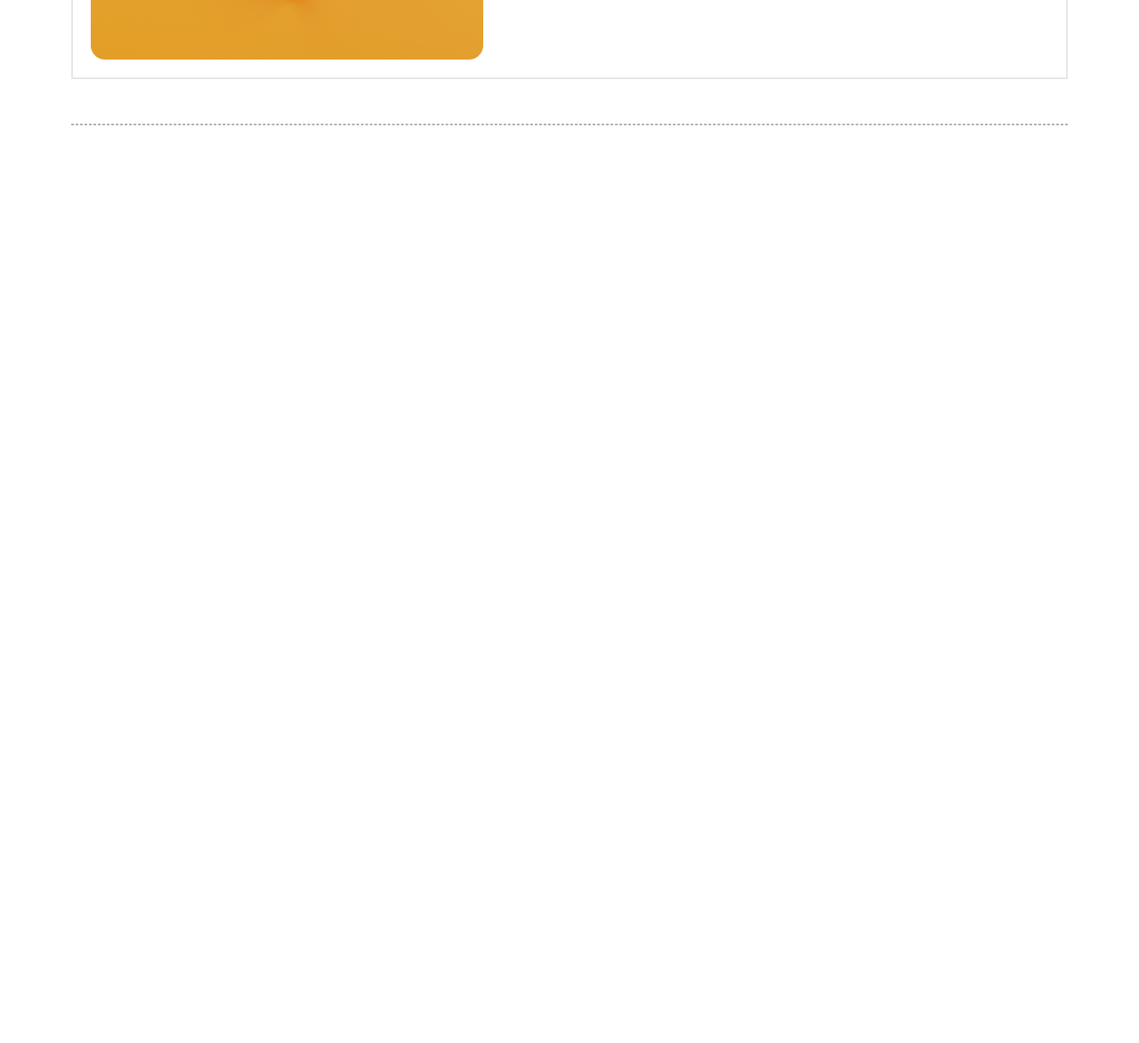
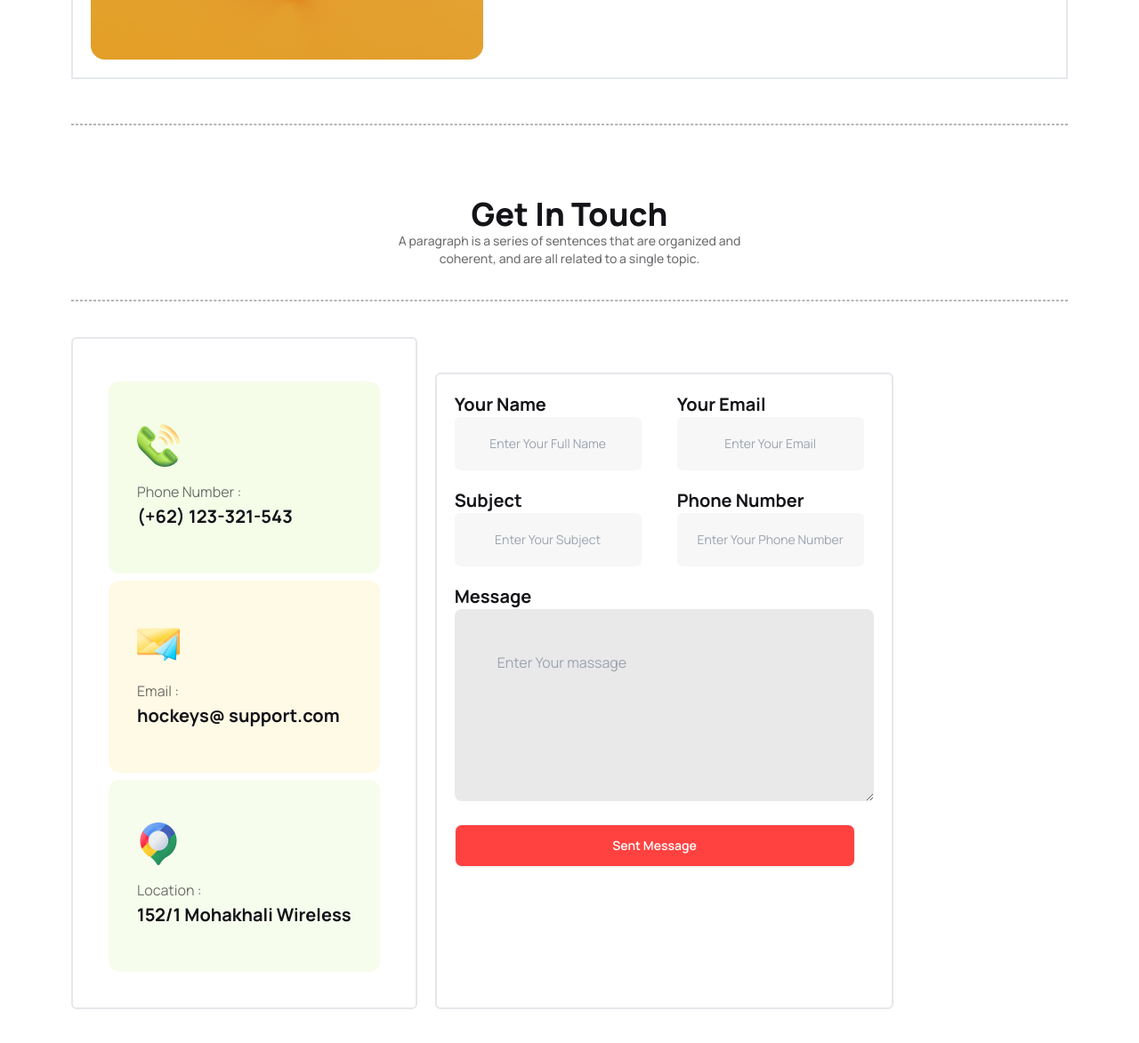
Before and after one commit to Nahid3d/Assngment-3, a plain HTML site: page index.html in a window 1280 px wide. Shown: the part 3511-4684 px from the top of the page at 89% size. Before the commit the page ends 3732 px from the top, so only its background shows below. Drawn offline with nearby package versions, Linux system fonts and the light colour scheme.

Commit message:
Get In Touch section added

```diff
--- a/index.html
+++ b/index.html
@@ -19,6 +19,15 @@
     body{
         font-family: 'Manrope', sans-serif;
     }
+
+@media only screen and (max-width:600px) {
+                .sm-device{
+
+                  display: none;
+
+                }
+
+               }
 </style>
 <!-- #13131899. -->
 <script>
@@ -668,6 +677,103 @@
       </section>
 
 
+      <!-- Get In Touch section start  -->
+
+      <section class="mx-20 my-20">
+        <div class="container">
+          <div>
+            <h2 class="text-[#131318] text-4xl font-extrabold text-center">
+              Get In Touch
+            </h2>
+            <p class="text-primary lg:text-sm font-medium leading-7 text-center"> A paragraph is a series of sentences that are organized and <br> coherent, and are all related to a single topic.  </p>
+            <hr style="border: 1px dashed rgb(184, 181, 181);" class="mt-9">
+          </div>
+
+          <div class="main lg:flex gap-5 mt-10 space-y-10">
+            <div class="p-10 border-2 rounded-md">
+              <!-- first box  -->
+              <div class="bg-[#bced6d26] mt-2 px-8 py-12 rounded-xl">
+                <img src="./Images/Group 1171275317.png" alt="phone logo ">
+                <h3 class="text-primary mt-4">
+                  Phone Number : <br>
+                 <span class="text-accent leading-8 text-xl font-bold">
+                  (+62) 123-321-543
+                 </span>
+                </h3>
+              </div>
+              <!-- second box -->
+              <div class="bg-[#fddd5f29] mt-2 px-8 py-12 rounded-xl">
+                <img src="./Images/Group 1171275318.png" alt="phone logo ">
+                <h3 class="text-primary mt-4">
+                  Email :
+
+                   <br>
+                 <span class="text-accent lg:leading-8 text-xl font-bold">
+                  hockeys@ <span class="">
+                    support.com
+                  </span>
+                 </span>
+                </h3>
+              </div>
+              <!-- third box -->
+              <div class="bg-[#bced6d20] mt-2 px-8 py-12 rounded-xl">
+                <img src="./Images/Group 1171275321.png" alt="phone logo ">
+                <h3 class="text-primary mt-4">
+                  Location :
+
+                  <br>
+                 <span class="text-accent leading-8 text-xl font-bold">
+
+
+                  152/1 Mohakhali Wireless
+                 </span>
+                </h3>
+              </div>
+
+            </div>
+            <div class="border-2 rounded-md p-5">
+              <form class="lg:flex gap-5">
+                <label for="name"><span class="text-accent text-xl font-bold">Your Name</span> <br>
+                  <input class="text-primary text-sm text-center px-5 py-5 bg-[#13131808] rounded-md outline-none" type="text" name="" id="name" placeholder="Enter Your Full Name">
+                </label> <br>
+                <label for="Email"><span class="text-accent text-xl font-bold"> Your Email </span> <br>
+                  <input class="text-primary text-sm text-center px-5 py-5 bg-[#13131808] rounded-md outline-none" type="email" name="email" id="Email" placeholder="Enter Your Email">
+                </label>
+
+              </form>
+              <div class="lg:flex gap-5 mt-5">
+                 <!-- 2 extra  -->
+                 <label for="name"><span class="text-accent text-xl font-bold">Subject</span> <br>
+                  <input class="text-primary text-sm text-center px-5 py-5 bg-[#13131808] rounded-md outline-none" type="text" name="" id="name" placeholder="Enter Your Subject">
+                </label> <br>
+                <label for="Email"><span class="text-accent text-xl font-bold"> Phone Number </span> <br>
+                  <input class="text-primary text-sm text-center px-5 py-5 bg-[#13131808] rounded-md outline-none" type="email" name="email" id="Email" placeholder="Enter Your Phone Number">
+                </label>
+              </div>
+               <!-- text area sm device -->
+               <div class="lg:hidden mt-5">
+                <label for="textarea"><span class="text-accent text-xl font-bold">Message</span> <br>
+                  <textarea class=" outline-none bg-[#13131817] p-12 rounded-lg " name="massage" id="textarea" cols="15"  rows="5" placeholder="Enter Your massage"></textarea>
+                </label>
+               </div>
+               <!-- large device  -->
+               <div class="sm-device mt-5">
+                <label for="textarea"><span class="text-accent text-xl font-bold">Message</span> <br>
+                  <textarea class=" outline-none bg-[#13131817] p-12 rounded-lg " name="massage" id="textarea" cols="40"  rows="5" placeholder="Enter Your massage"></textarea>
+                </label>
+               </div>
+               <div class="mt-5">
+                <button class="btn bg-secondary text-white lg:w-[450px]">
+                Sent Message
+                </button>
+               </div>
+
+            </div>
+
+          </div>
+        </div>
+      </section>
+
     </main>
     <footer>
 
```
